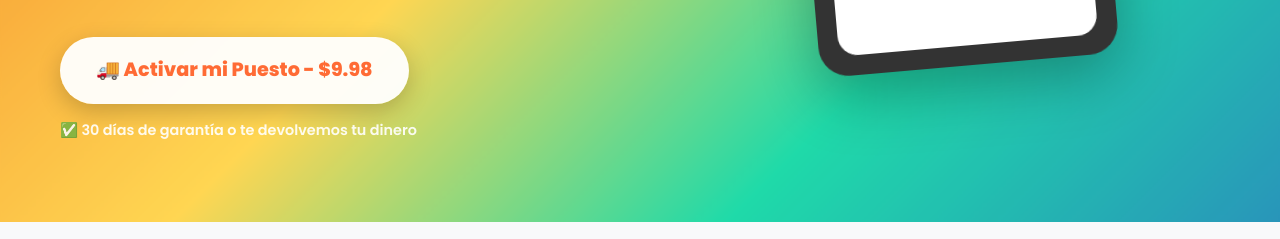
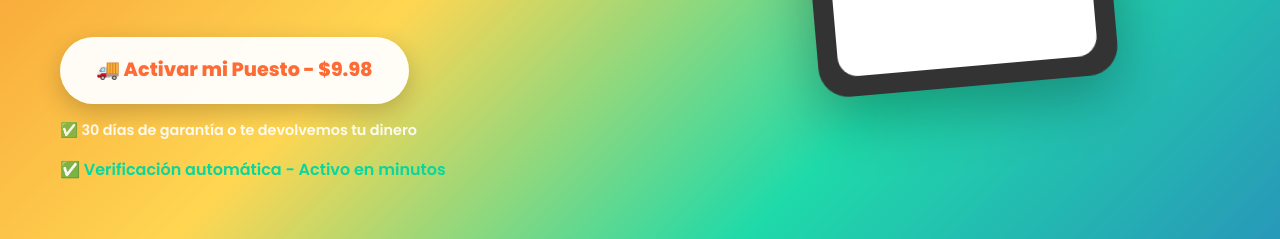
Before and after one commit to jce07/burritoscerca.com, a website: page index.html in a window 1280 px wide. Shown: the part 713-952 px from the top of the page. Drawn offline with Linux system fonts and the light colour scheme.

Commit message:
Update index.html, last chance for kiro

```diff
--- a/index.html
+++ b/index.html
@@ -4,7 +4,7 @@
 <head>
     <meta charset="UTF-8">
     <meta name="viewport" content="width=device-width, initial-scale=1.0">
-    <title>BurritosCerca - Pon tu puesto en el mapa | $9.98 de por vida</title>
+    <title>BurritosCerca - Pon tu puesto en el mapa | $9.98 de por vida v2.1</title>
 
     <!-- Favicon and PWA -->
     <link rel="icon" type="image/svg+xml" href="favicon.svg">
@@ -91,6 +91,9 @@
                         🚚 Activar mi Puesto - $9.98
                     </a>
                     <p class="guarantee">✅ 30 días de garantía o te devolvemos tu dinero</p>
+                    <p style="margin-top: 15px; color: #06d6a0; font-weight: 600;">
+                        ✅ Verificación automática - Activo en minutos
+                    </p>
                 </div>
             </div>
 
```
